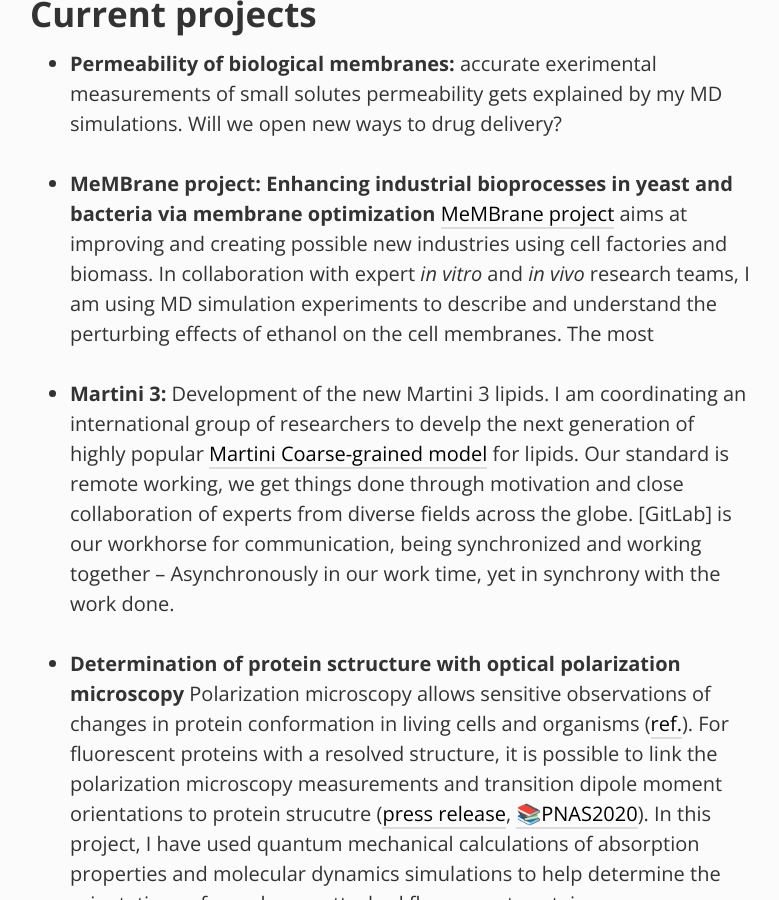
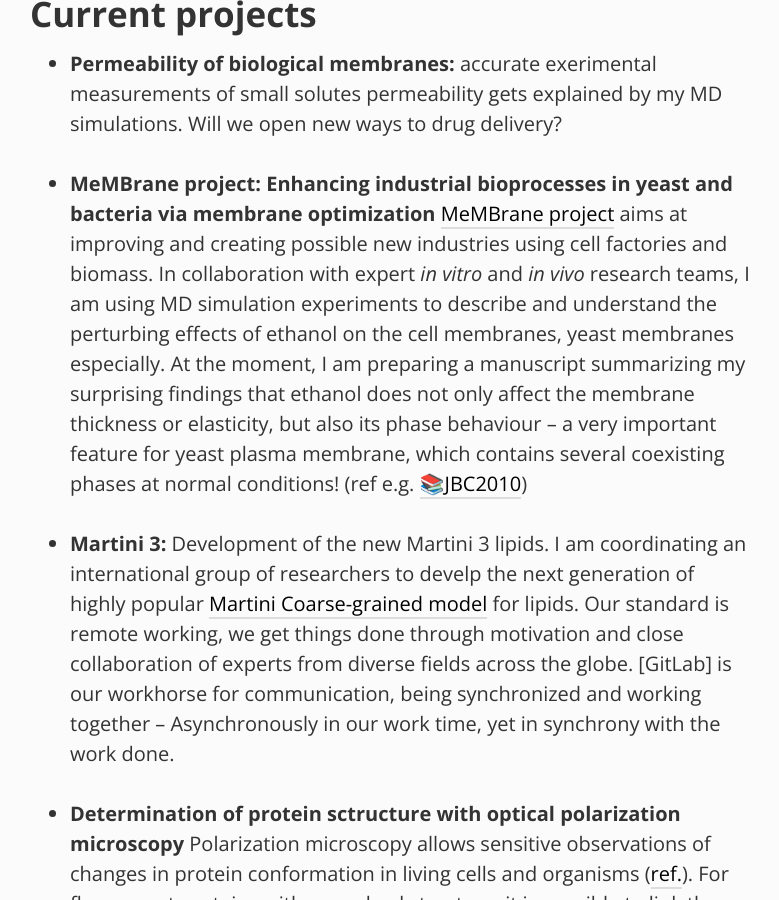
Before and after one commit to jmelcr/jmelcr.github.io, a Jekyll site: the page built from projects.md, in a window 1280 px wide and 900 px high, scrolled down 343 px. Shown: the whole window, without its empty margins (250-1029 px from the left). Built offline with Jekyll 4.4.1, drawn with Linux system fonts in a browser that asks for light colours; comment, search, counter and statistics services are not loaded.

Commit message:
Update projects.md

```diff
--- a/projects.md
+++ b/projects.md
@@ -17,8 +17,14 @@ Will we open new ways to drug delivery?
 aims at improving and creating possible new industries using cell factories and biomass.
 In collaboration with expert *in vitro* and *in vivo* research teams,
 I am using MD simulation experiments to describe and understand
-the perturbing effects of ethanol on the cell membranes.
-The most
+the perturbing effects of ethanol on the cell membranes, yeast membranes especially.
+At the moment,
+I am preparing a manuscript summarizing my surprising findings
+that ethanol does not only affect the membrane thickness or elasticity,
+but also its phase behaviour – a very important feature for yeast plasma membrane,
+which contains several coexisting phases at normal conditions!
+(ref e.g. [📚JBC2010](https://www.jbc.org/content/286/7/5043.full))
+
 
 
 - **Martini 3:**
```
